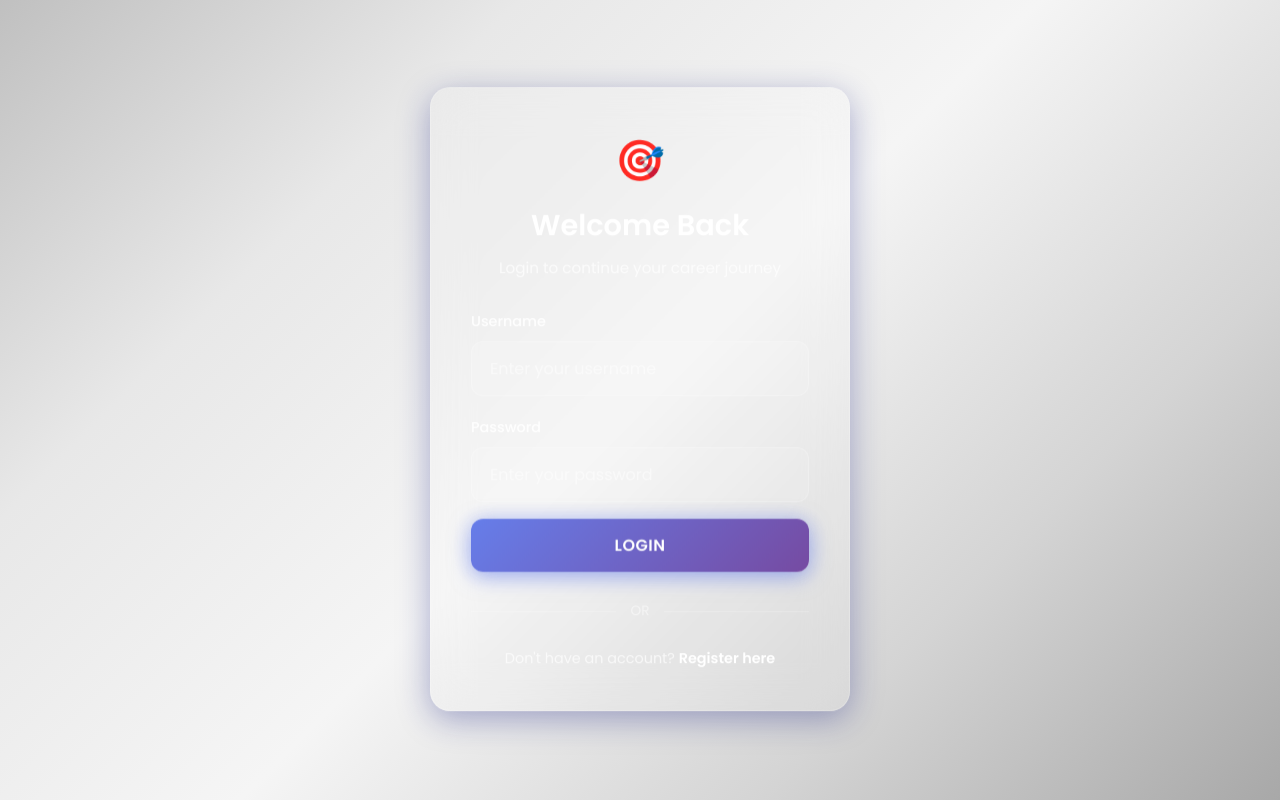
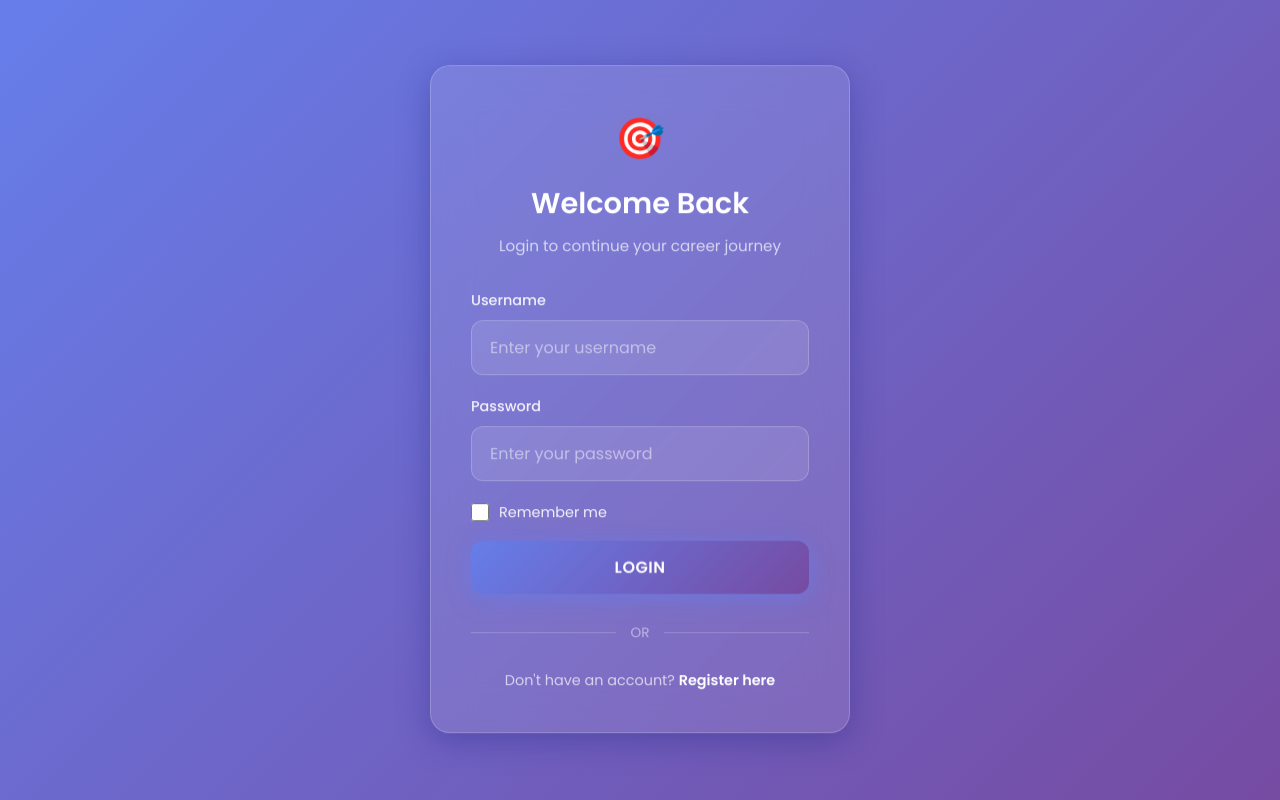
Before and after one commit to Chandra0771/Smart_Career_Mentor, a Flask app: page /login in a window 1280 px wide. Run offline with Flask 2, Linux system fonts and the light colour scheme.

Commit message:
Updated website design

```diff
--- a/app.py
+++ b/app.py
@@ -414,10 +414,22 @@ def login():
     if 'user_id' in session:
         return redirect(url_for('dashboard'))
 
+    # Check for remember me cookie - auto-login if exists
+    remember_token = request.cookies.get('remember_token')
+    if remember_token:
+        username_from_cookie = remember_token
+        user = User.query.filter_by(username=username_from_cookie).first()
+        if user:
+            session['user_id'] = user.id
+            session['username'] = user.username
+            session['email'] = user.email
+            return redirect(url_for('dashboard'))
+
     if request.method == 'POST':
         # Get form data
         username = request.form.get('username', '').strip()
         password = request.form.get('password', '')
+        remember_me = request.form.get('remember_me', False)
 
         # Find user by username
         user = User.query.filter_by(username=username).first()
@@ -428,6 +440,13 @@ def login():
             session['user_id'] = user.id
             session['username'] = user.username
             session['email'] = user.email
+
+            # Set remember me cookie if checkbox is checked
+            if remember_me:
+                response = redirect(url_for('dashboard'))
+                response.set_cookie('remember_token', username, max_age=60*60*24*30)  # 30 days
+                flash(f'Welcome back, {user.username}!', 'success')
+                return response
 
             flash(f'Welcome back, {user.username}!', 'success')
             return redirect(url_for('dashboard'))
--- a/static/style.css
+++ b/static/style.css
@@ -30,7 +30,7 @@ body {
     font-family: 'Poppins', -apple-system, BlinkMacSystemFont, 'Segoe UI', Roboto, sans-serif;
     min-height: 100vh;
     overflow-x: hidden;
-    background: linear-gradient(135deg, #c0c0c0 0%, #e8e8e8 25%, #f5f5f5 50%, #d4d4d4 75%, #a8a8a8 100%);
+    background: var(--primary-gradient);
     color: #333;
     line-height: 1.6;
 }
--- a/templates/login.html
+++ b/templates/login.html
@@ -86,6 +86,22 @@
         border-color: rgba(255, 255, 255, 0.5);
         background: rgba(255, 255, 255, 0.15);
         box-shadow: 0 0 0 3px rgba(255, 255, 255, 0.1);
+    }
+
+    .form-checkbox {
+        display: flex;
+        align-items: center;
+        gap: 10px;
+        color: rgba(255, 255, 255, 0.9);
+        font-size: 0.9rem;
+        cursor: pointer;
+    }
+
+    .form-checkbox input[type="checkbox"] {
+        width: 18px;
+        height: 18px;
+        accent-color: #667eea;
+        cursor: pointer;
     }
 
     .btn {
@@ -212,6 +228,13 @@
                 >
             </div>
 
+            <div class="form-group">
+                <label class="form-checkbox">
+                    <input type="checkbox" name="remember_me" id="remember_me">
+                    <span>Remember me</span>
+                </label>
+            </div>
+
             <button type="submit" class="btn btn-primary btn-glow">
                 Login
             </button>
```
Also changed, not shown: TODO.md (added, +5 -0 lines).
